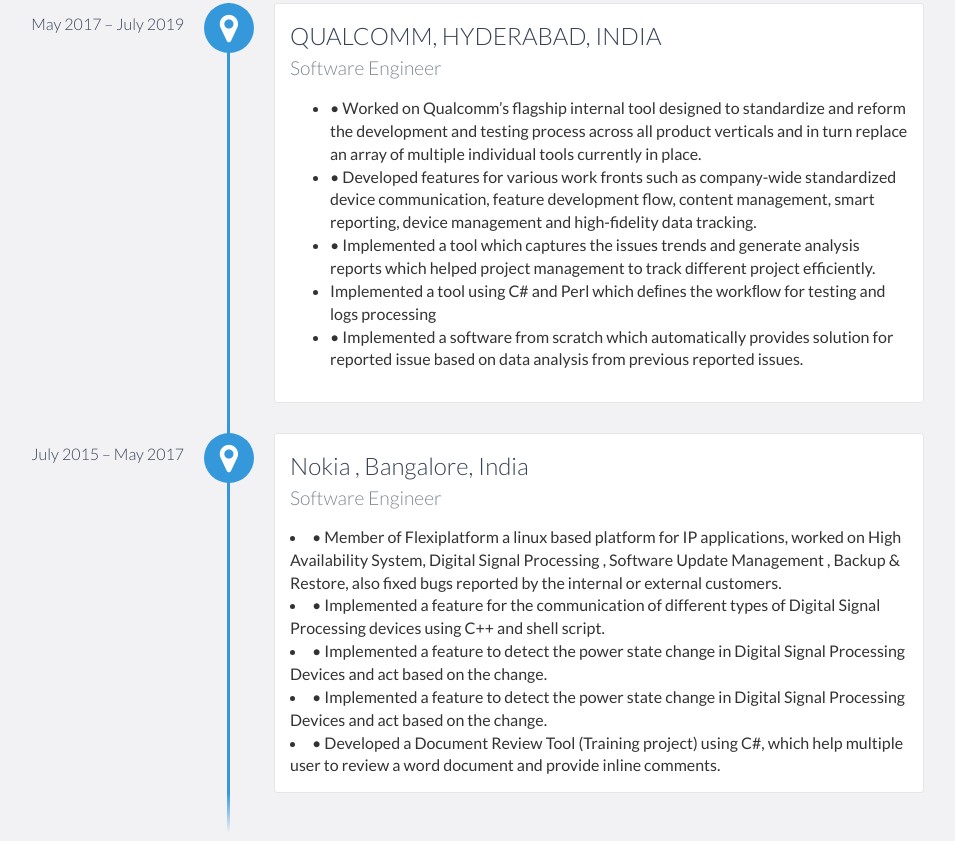
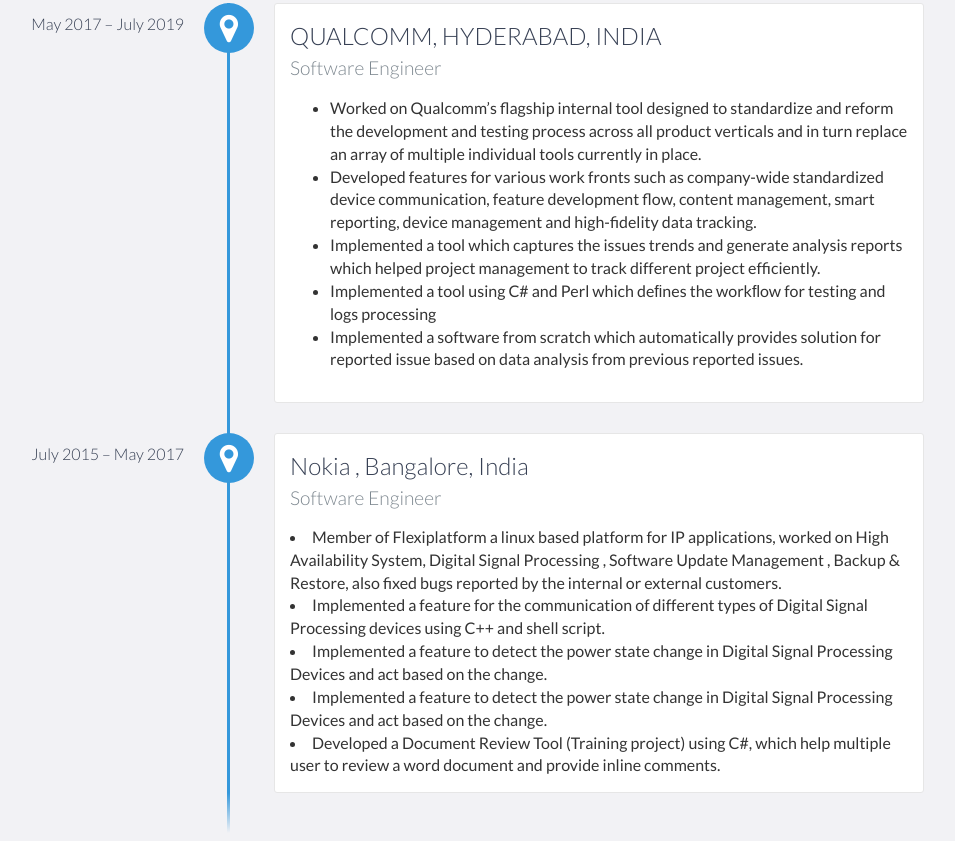
Before and after one commit to biplavk/biplavk.github.io, a website: page index.html in a window 1280 px wide. Shown: the part 1179-2020 px from the top of the page, without its empty margins (216-1171 px from the left). Drawn offline with nearby package versions, Linux system fonts and the light colour scheme.

Commit message:
Update index.html

```diff
--- a/index.html
+++ b/index.html
@@ -88,13 +88,13 @@
                 <h3>QUALCOMM, HYDERABAD, INDIA </h3>
                 <h4>Software Engineer</h4>
                 <p><ul>
-					<li>•	Worked on Qualcomm’s flagship internal tool designed to standardize and reform the development and testing process
+					<li>Worked on Qualcomm’s flagship internal tool designed to standardize and reform the development and testing process
 across all product verticals and in turn replace an array of multiple individual tools currently in place.</li>
-					<li>•	Developed features for various work fronts such as company-wide standardized device communication, feature
+					<li>Developed features for various work fronts such as company-wide standardized device communication, feature
 development flow, content management, smart reporting, device management and high-fidelity data tracking.</li>
-					<li>•	Implemented a tool which captures the issues trends and generate analysis reports which helped project management to track different project efficiently.</li>
+					<li>Implemented a tool which captures the issues trends and generate analysis reports which helped project management to track different project efficiently.</li>
 					<li>Implemented a tool using C# and Perl which deﬁnes the workﬂow for testing and logs processing </li>
-					<li>•	Implemented a software from scratch which automatically provides solution for reported issue based on data analysis from previous reported issues.</li>
+					<li>Implemented a software from scratch which automatically provides solution for reported issue based on data analysis from previous reported issues.</li>
 					</ul>
                 </p>
             </div>
@@ -103,11 +103,11 @@
                 <h3>Nokia , Bangalore, India</h3>
                 <h4>Software Engineer</h4>
                 <p></ul>
-				<li>•	Member of Flexiplatform a linux based platform for IP applications, worked on High Availability System, Digital Signal Processing , Software Update Management , Backup & Restore, also fixed bugs reported by the internal or external customers.</li>
-				<li>•	Implemented a feature for the communication of different types of Digital Signal Processing devices using C++ and shell script.</li>
-				<li>•	Implemented a feature to detect the power state change in Digital Signal Processing Devices and act based on the change. </li>
-	   			 <li>•	Implemented a feature to detect the power state change in Digital Signal Processing Devices and act based on the change.</li>
-				<li> •	Developed a Document Review Tool (Training project) using C#, which help multiple user to review a word document and provide inline comments.</li>
+				<li>Member of Flexiplatform a linux based platform for IP applications, worked on High Availability System, Digital Signal Processing , Software Update Management , Backup & Restore, also fixed bugs reported by the internal or external customers.</li>
+				<li>Implemented a feature for the communication of different types of Digital Signal Processing devices using C++ and shell script.</li>
+				<li>Implemented a feature to detect the power state change in Digital Signal Processing Devices and act based on the change. </li>
+	   			 <li>Implemented a feature to detect the power state change in Digital Signal Processing Devices and act based on the change.</li>
+				<li>Developed a Document Review Tool (Training project) using C#, which help multiple user to review a word document and provide inline comments.</li>
 	    		</ul></p>
             </div>
 	</div>
@@ -154,7 +154,7 @@
                     <div class="project-info">
                         <h3>Program Dependent Flowchart Generator and Plagiarism Detection</h3>
                         <p><ul>
-						<li>Created a tool that generate ﬂowchart of a program. Based on the flowchart comparison of the two programs are done and percentage of plagiarism is calculated </li>
+						<li>Created a tool that generate ﬂowchart of a program. Based on the flowchart comparison of the two programs are done and percentage of plagiarism is calculated.</li>
 			    <li>Developed by using Shell script and PHP, Linux and Ocaml </li></ul>
 						</p>
                         <a href="#"></a>
```
